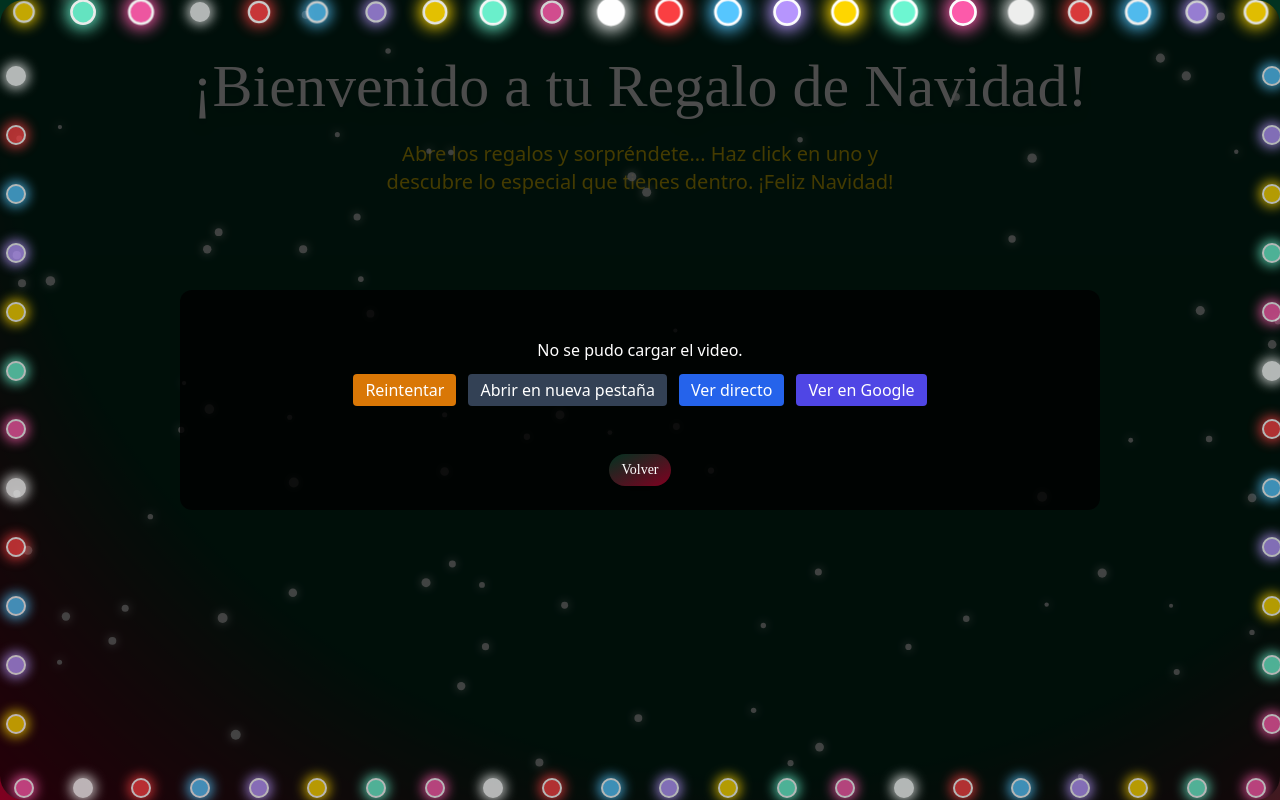
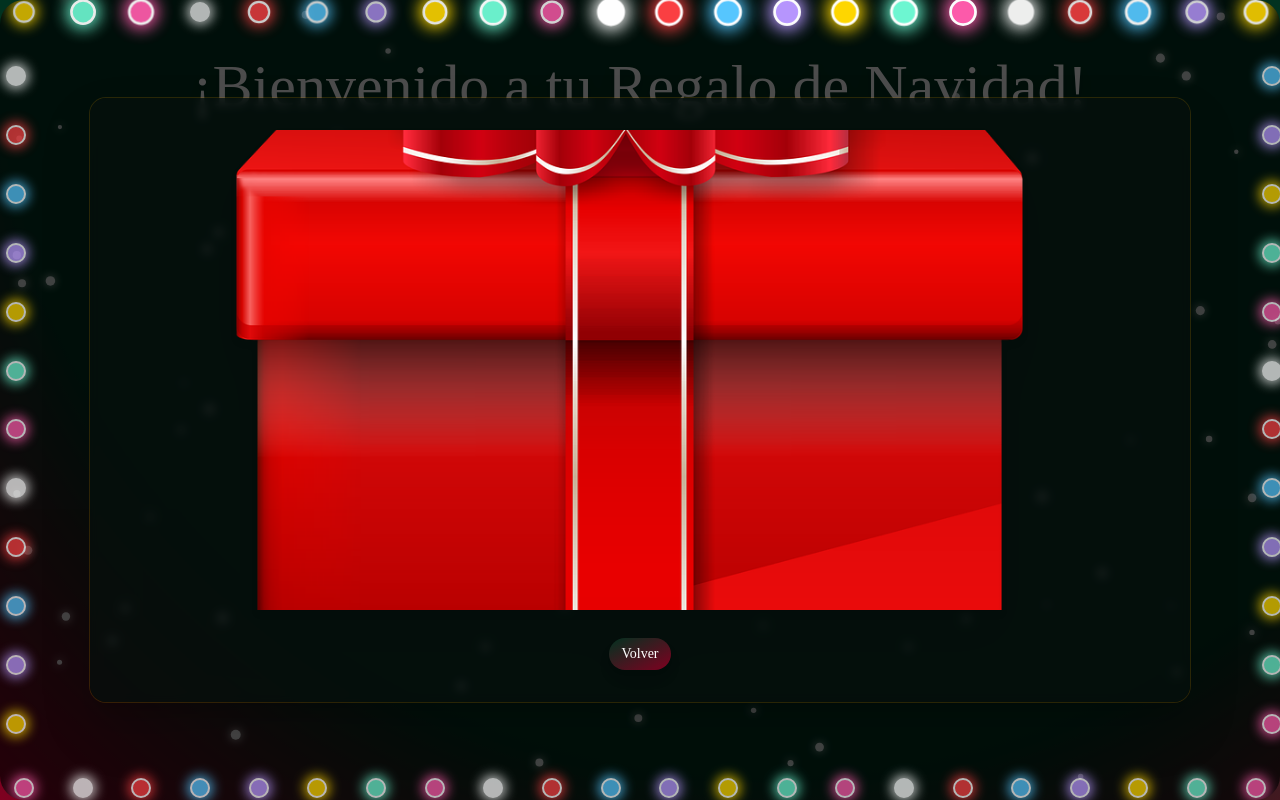
Before and after one commit to teffomb/regalo, a React (Vite) app: page / in a window 1280 px wide. Both pictures are taken after a click on the element 240 px from the left and 456 px from the top of the page. Built offline with nearby package versions, Linux system fonts and the light colour scheme.

Commit message:
Add setting. ultimo

```diff
--- a/src/App.jsx
+++ b/src/App.jsx
@@ -75,8 +75,13 @@ function GiftContentModal({ selectedGift, onBack }) {
 
   // Resetear estado cuando cambia el regalo seleccionado
   useEffect(() => {
-    // Resolver la URL del video comprobando su disponibilidad en producción
     const original = selectedGift?.media || '';
+    // Forzar asignación inmediata para evitar usar una ruta cacheada previa
+    setVideoSrc(original);
+    setLoadFailed(false);
+    // Log para depuración: mostrar qué URL se usará para este regalo
+    try { console.debug('[video-resolve] regalo', selectedGift?.id, '->', original); } catch(e) {}
+
     const alt1 = original.replace(/^\//, ''); // sin slash inicial
     const alt2 = './' + alt1; // con ./
     const alt3 = original.startsWith('/') ? original : '/' + original; // asegurando leading slash
@@ -224,7 +229,7 @@ function GiftContentModal({ selectedGift, onBack }) {
     >
       <ChristmasLightsBorder />
       <div className={containerClass}>
-         {selectedGift.tipo === 'image' ? (
+         {(selectedGift.tipo === 'image' || selectedGift?.id === 1) ? (
            <img
             src={selectedGift.media}
             alt={`Contenido de regalo ${selectedGift.id}`}
--- a/src/giftsConfig.js
+++ b/src/giftsConfig.js
@@ -1,5 +1,5 @@
 export const giftsConfig = [
-  { id: 1, tipo: 'video', url: '/public/regalo.png', media: '/video1.mp4', alt: 'Regalo 1 - Video Especial' },
+  { id: 1, tipo: 'image', url: '/public/regalo.png', media: '/public/regalo.png', alt: 'Regalo 1 - Imagen' },
   { id: 2, tipo: 'video', url: '/public/regalo.png', media: '/video2.mp4', alt: 'Regalo 2 - Video' },
   { id: 3, tipo: 'video', url: '/public/regalo.png', media: '/video3.mp4', alt: 'Regalo 3 - Video' },
   { id: 4, tipo: 'video', url: '/public/regalo.png', media: '/video4.mp4', alt: 'Regalo 4 - Video' },
```
